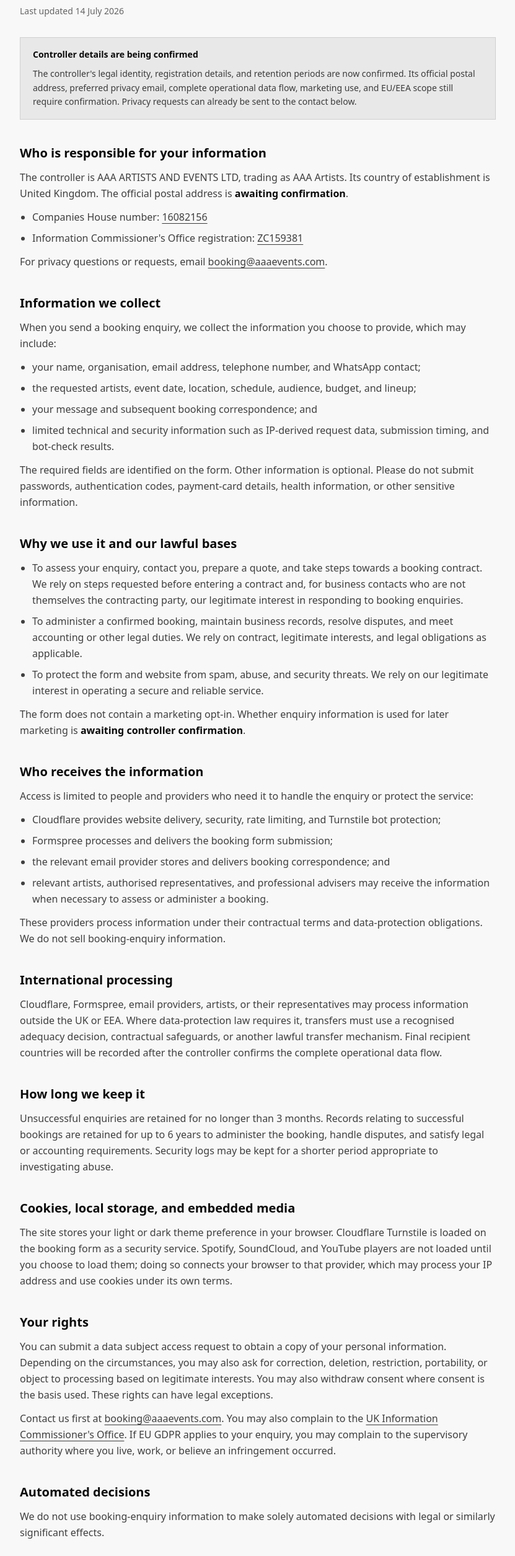
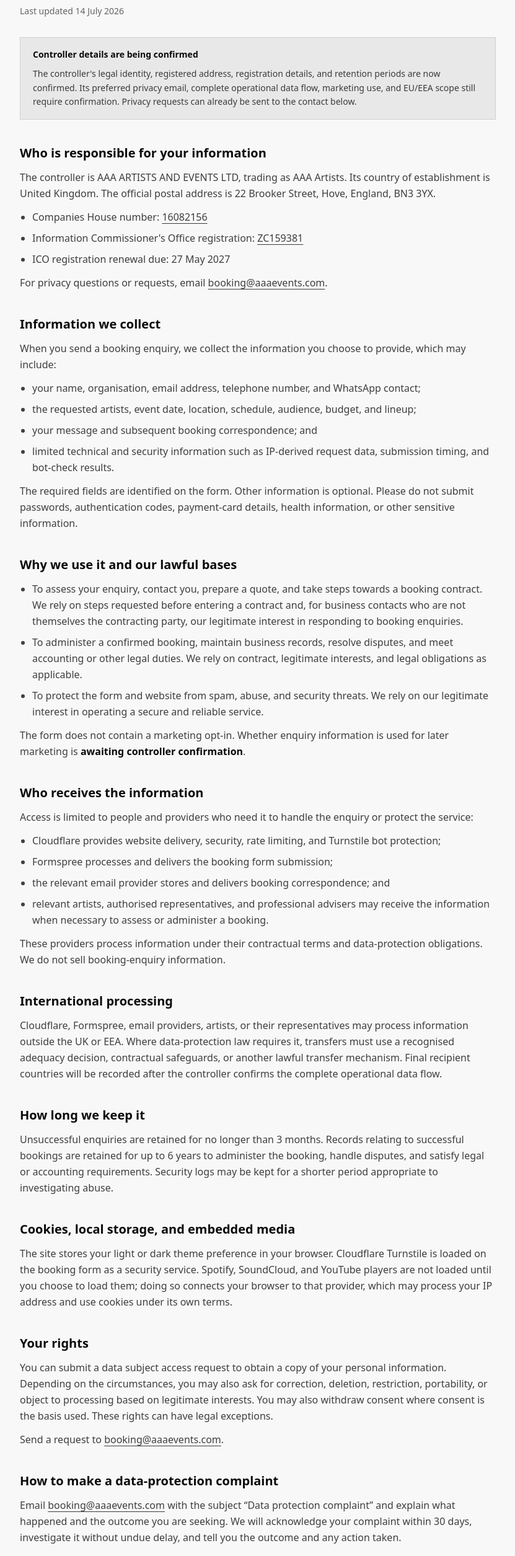
Before and after one commit to thiagogenez/aaa-artists, a Next.js app: page /privacy in a window 1280 px wide. Shown: the part 245-2755 px from the top of the page at 62% size, without its empty margins (224-1055 px from the left). Built offline with nearby package versions, Linux system fonts and the light colour scheme.

Commit message:
feat(privacy): add verified controller and complaints process

```diff
--- a/app/privacy/page.tsx
+++ b/app/privacy/page.tsx
@@ -1,5 +1,4 @@
 import Link from "next/link";
-import BreadcrumbJsonLd from "@/components/BreadcrumbJsonLd";
 import { PRIVACY_CONFIG, PRIVACY_DETAILS_READY } from "@/config/privacy";
 import { PRIVACY_EMAIL, createPageMetadata } from "@/lib/site";
 
@@ -33,7 +32,6 @@ export default function PrivacyPage() {
 
   return (
     <div className="min-h-screen px-6 py-20" style={{ backgroundColor: "var(--bg)" }}>
-      <BreadcrumbJsonLd items={[{ name: "Home", path: "/" }, { name: "Privacy", path: "/privacy" }]} />
       <article className="mx-auto max-w-3xl">
         <p className="mb-4 text-sm font-semibold uppercase tracking-[0.4em]" style={{ color: "var(--text-30)" }}>
           AAA Artists
@@ -57,8 +55,8 @@ export default function PrivacyPage() {
           >
             <p className="font-semibold" style={{ color: "var(--text)" }}>Controller details are being confirmed</p>
             <p className="mt-2">
-              The controller&apos;s legal identity, registration details, and retention periods are now confirmed. Its
-              official postal address, preferred privacy email, complete operational data flow, marketing use, and
+              The controller&apos;s legal identity, registered address, registration details, and retention periods are now confirmed. Its
+              preferred privacy email, complete operational data flow, marketing use, and
               EU/EEA scope still require confirmation. Privacy requests can already be sent to the contact below.
             </p>
           </aside>
@@ -99,6 +97,16 @@ export default function PrivacyPage() {
                     >
                       {controller.icoRegistrationNumber}
                     </a>
+                  </li>
+                )}
+                {controller.icoRegistrationExpires && (
+                  <li>
+                    ICO registration renewal due: {new Date(`${controller.icoRegistrationExpires}T00:00:00Z`).toLocaleDateString("en-GB", {
+                      day: "numeric",
+                      month: "long",
+                      year: "numeric",
+                      timeZone: "UTC",
+                    })}
                   </li>
                 )}
               </ul>
@@ -207,9 +215,21 @@ export default function PrivacyPage() {
               withdraw consent where consent is the basis used. These rights can have legal exceptions.
             </p>
             <p className="mt-3">
-              Contact us first at{" "}
-              <a className="underline underline-offset-4" href={`mailto:${PRIVACY_EMAIL}`}>{PRIVACY_EMAIL}</a>. You may
-              also complain to the{" "}
+              Send a request to{" "}
+              <a className="underline underline-offset-4" href={`mailto:${PRIVACY_EMAIL}`}>{PRIVACY_EMAIL}</a>.
+            </p>
+          </section>
+
+          <section>
+            <h2 className={sectionHeading} style={{ color: "var(--text)" }}>How to make a data-protection complaint</h2>
+            <p>
+              Email <a className="underline underline-offset-4" href={`mailto:${PRIVACY_EMAIL}`}>{PRIVACY_EMAIL}</a>{" "}
+              with the subject “Data protection complaint” and explain what happened and the outcome you are seeking.
+              We will acknowledge your complaint within {PRIVACY_CONFIG.complaints.acknowledgementDays} days,
+              investigate it without undue delay, and tell you the outcome and any action taken.
+            </p>
+            <p className="mt-3">
+              You may also complain to the{" "}
               <a className="underline underline-offset-4" href="https://ico.org.uk/make-a-complaint/" target="_blank" rel="noopener noreferrer">
                 UK Information Commissioner&apos;s Office
               </a>. If EU GDPR applies to your enquiry, you may complain to the supervisory authority where you live,
--- a/config/privacy.js
+++ b/config/privacy.js
@@ -7,15 +7,20 @@ export const PRIVACY_CONFIG = Object.freeze({
   controller: {
     legalName: "AAA ARTISTS AND EVENTS LTD",
     tradingName: "AAA Artists",
-    postalAddress: null,
+    postalAddress: "22 Brooker Street, Hove, England, BN3 3YX",
     establishmentCountry: "United Kingdom",
     companyNumber: "16082156",
     vatNumber: null,
     icoRegistrationNumber: "ZC159381",
+    icoRegisteredOn: "2026-05-28",
+    icoRegistrationExpires: "2027-05-27",
   },
   retention: {
     unsuccessfulEnquiries: "no longer than 3 months",
     successfulBookings: "up to 6 years",
+  },
+  complaints: {
+    acknowledgementDays: 30,
   },
   decisions: {
     // Tri-state values stay null until the controller confirms them.
```
Also changed, not shown: 1 other file (tests, documents, lock files or other folders).
